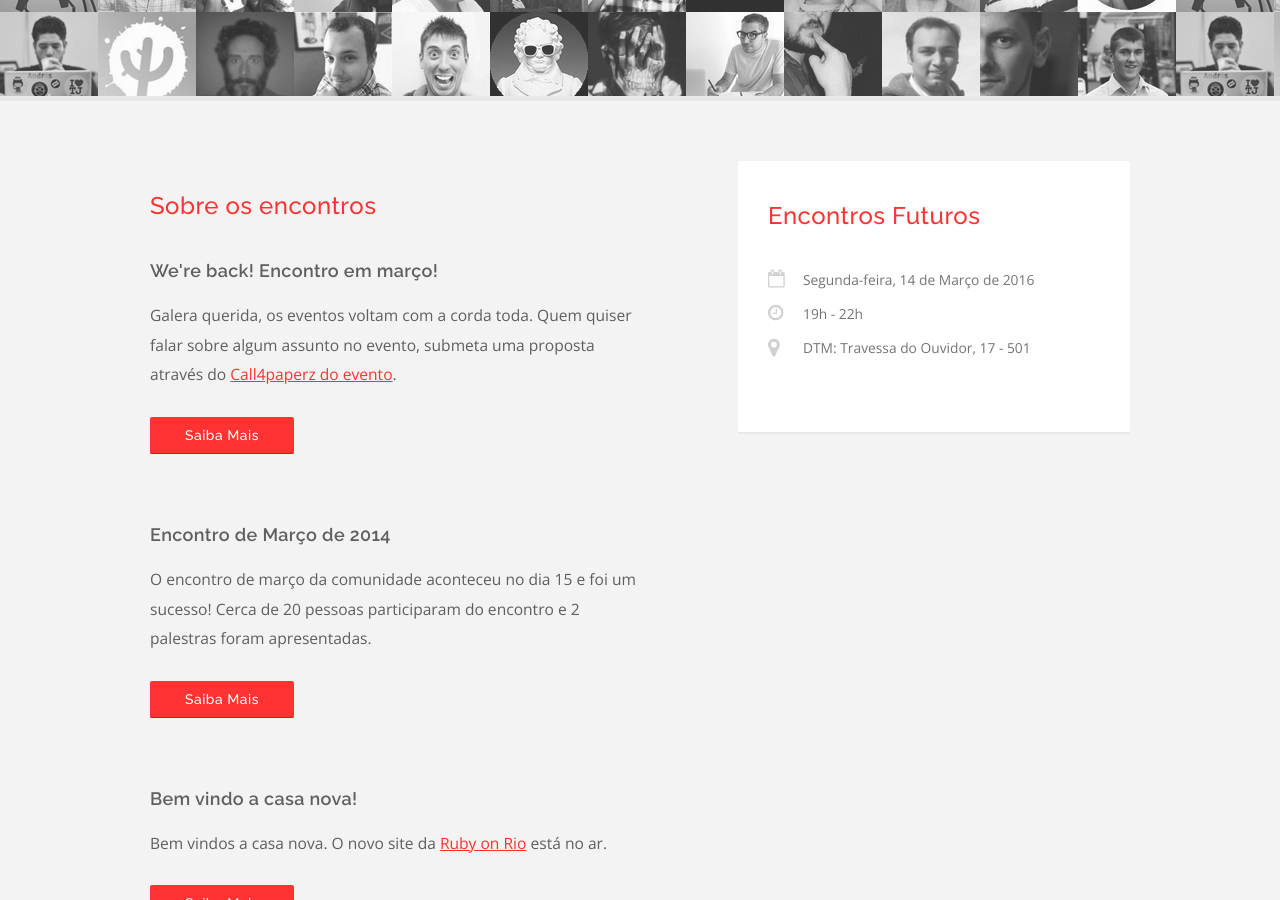
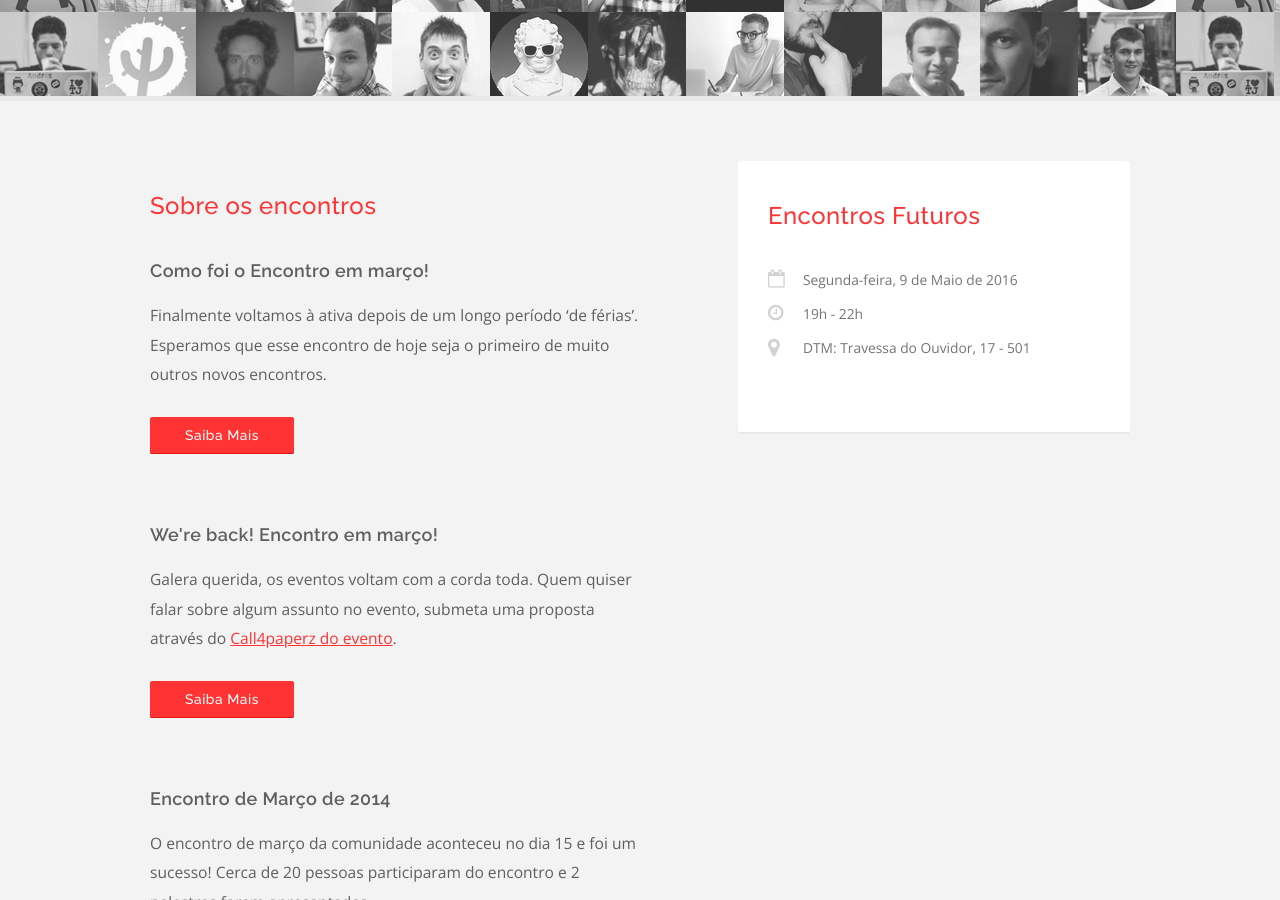
Before and after one commit to rubyonrio/rubyonrio.github.com, a Jekyll site: the page built from index.html, in a window 1280 px wide and 900 px high, scrolled down 1109 px. Built offline with Jekyll 4.4.1, drawn with Linux system fonts in a browser that asks for light colours; nearby versions of some CDN libraries; part of the change alters nothing that is shown; some of the changed text lies outside the part shown.

Commit message:
Updates next event date and last event Post

```diff
--- /dev/null
+++ b/_posts/2016-03-07-como-foi-encontro-marco.markdown
@@ -0,0 +1,83 @@
+---
+layout: post
+title:  "Como foi o Encontro em março!"
+date:   2016-03-11 21:09:00
+categories:
+  - encontros
+---
+
+Finalmente voltamos à ativa depois de um longo período 'de férias'. Esperamos que esse encontro de hoje seja o primeiro de muito outros novos encontros.
+
+O encontro em si foi muito bom! Tivemos várias rostos novos, diria que a maioria. O assunto principal girou em torno do tema sugerido pelo [Luciano][1] que foi [Melhoria de performance em queries][2], mas na verdade acabamos falando de melhorias em performance de uma forma geral. O formato de palestras é legal, mas acho muito mais importante o bate-papo e troca de experiência entre os participantes.
+
+## Ruby 2.3.0 performance
+
+Dando início ao primeiro tópico falado, listo o [post][3] do [Alexander Dymo][4] falando sobre alguns benchmarks do ruby 2.3.0 comparado com o ruby 2.2.3. O site referenciado tem outros posts bem interessantes sobre performance do ruby que valem a pena dar uma olhada.
+
+## Virtual box / Ruby installer
+
+Seguindo com o relato, o Jonathan perguntou se existia alguma forma melhor de usar o ruby numa máquina Windows. Ele usa numa máquina virtual [Virtual Box][5] com linux, pois ainda não domina Linux o suficiente para deixar como seu S.O. principal. Nossa recomendação foi continuar com essa configuração pois apesar de ter o recurso do [ruby installer][6], a maioria dos tutoriais, posts e artigos são feitos num ambiente UNIX, logo, é melhor ir se ambientando com Linux ou Mac. Foi comentado também sobre opções de desenvolvimento em ambientes virtuais, onde não há a necessidade de configurar nada. Não posso falar muito pois não tenho experiência no assunto, mas de toda forma, é bom para o desenvolvedor se ambientar e dominar seu ambiente de trabalho. Preparar a máquina para trabalhar, instalando o ruby, as bibliotecas necessárias e até mesmo configurando o seu editor preferido são tarefas que TODO o desenvolvedor deve fazer.
+
+## Algumas gems para análise de performance
+
+Voltando com o tema de performance, vimos algumas gems que fazem análise e mostram o que pode ser melhorado no código, como a [fasterer gem][7], a `fast-ruby`, [ruby-prof][8], [stack-prof][9] e [stack-prof][15].
+
+## Palestra da Eileen Uchitelle na GURUCO 2015
+
+Essa palestra foi altamente recomendada e pode ser assistida na íntegra através do [site do Confreaks][10]. Os slides da palestra da [Eileen][11] também estão [disponíveis][12]. Vale comentar que a Eileen trabalha no [Basecamp][13] e ficou com a 'simples' tarefa de melhorar a performance do [Basecamp (produto)][14].
+
+## Arel
+
+O [Vagner Zampieri][16], fez uma breve apresentação do uso do [Arel][17] nas queries do [MyFinance][18]. E ficou de falar sobre "Rails Query Security", mas pelo menos compartilhou [o link][23].
+
+## Gem Bullet
+
+Durante o papo de performance, foi lembrado da clássica [gem Bullet][19] que ajuda a buscar queries N+1.
+
+## RTFM
+
+Voltando ao papo de performance, o bom e velho [Rails Guides][20] nos mostrou o que porquê devemos usar `find_each` ao invés de `all` quando for processar todos os registros de um modelo Active Record. No mesmo guides também tem uma seção destinada exclusivamente ao [upgrade de versões do Rails][21]. Muito bom!
+
+## Análise dos testes mais lentos
+
+Uma boa dica compartilhada foi o uso do argumento `-p`, usado no RSpec para mostrar os testes mais lentos.
+
+## Performance do Ruby
+
+[Leitura recomendada][22] sobre performance do ruby
+
+## Ferramentas para análise de qualidade de código
+
+Falamos sobre o [Code Climate][24], a versão semelhante dele, porém open source, chamada [Metric-fu][25] e uma gem que mostra possíveis [code smells][26] chamada [Reek][27].
+
+## Livros recomendados
+
+[Clean code][] e [Confident ruby][]
+
+[1]: https://twitter.com/lucianosousa
+[2]: http://call4paperz.com/events/encontro-ruby-on-rio-marco-2016/proposals/2182
+[3]: http://ruby-performance-book.com/blog/2016/02/is-ruby-2-3-faster-rails-erb-template-rendering-performance.html
+[4]: https://twitter.com/alexander_dymo
+[5]: https://www.virtualbox.org/
+[6]: http://rubyinstaller.org/
+[7]: https://github.com/DamirSvrtan/fasterer
+[8]: https://github.com/ruby-prof/ruby-prof
+[9]: https://github.com/tmm1/stackprof
+[10]: http://confreaks.tv/videos/goruco2015-how-to-performance
+[11]: https://twitter.com/eileencodes
+[12]: https://speakerdeck.com/eileencodes/rubyconf-2015-how-to-performance
+[13]: https://basecamp.com/about
+[14]: https://basecamp.com/3/features
+[15]: https://github.com/tmm1/stackprof
+[16]: https://twitter.com/vagnerzampieri
+[17]: https://github.com/rails/arel
+[18]: http://www.myfinance.com.br/
+[19]: https://github.com/flyerhzm/bullet
+[20]: http://guides.rubyonrails.org/active_record_querying.html#retrieving-multiple-objects-in-batches
+[21]: http://guides.rubyonrails.org/upgrading_ruby_on_rails.html
+[22]: http://http://madebymarket.com/blog/dev/ruby-web-benchmark-report.html
+[23]: http://rails-sqli.org/
+[24]: https://codeclimate.com/
+[25]: https://github.com/metricfu/metric_fu
+[26]: https://en.wikipedia.org/wiki/Code_smell
+[27]: https://github.com/troessner/reek
--- a/index.html
+++ b/index.html
@@ -5,10 +5,10 @@ title: Ruby on Rio
 event_address: 'DTM: Travessa do Ouvidor, 17 - 501'
 event_hours: '19h - 22h'
 next_event:
-    day: Segunda-feira, 7 de Março de 2016
+    day: Segunda-feira, 11 de Abril de 2016
 future_events:
   -
-    day: Segunda-feira, 14 de Março de 2016
+    day: Segunda-feira, 9 de Maio de 2016
 ---
 
 <div class="containner">
```
